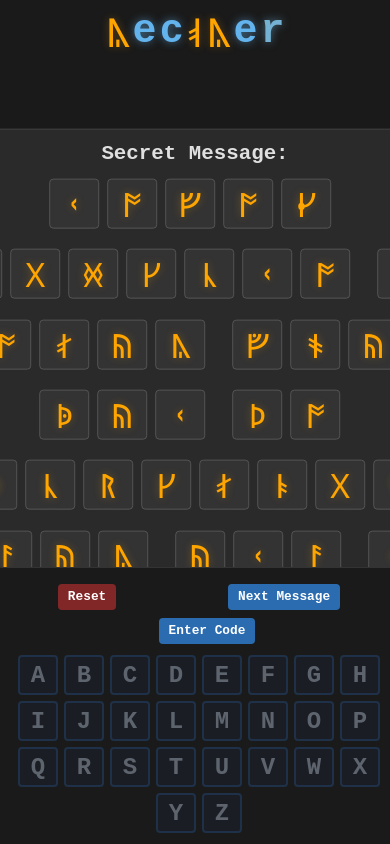
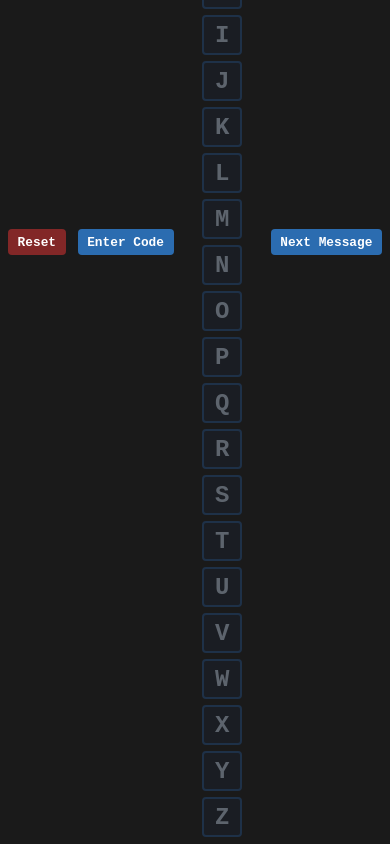
Before and after one commit to Vincent-Mattana/Decoder, a React (Vite) app: page / in a window 390 px wide. Built offline with nearby package versions, Linux system fonts and the light colour scheme.

Commit message:
Controll buttons on bottom

```diff
--- a/src/components/cipherDecoder.css
+++ b/src/components/cipherDecoder.css
@@ -340,6 +340,8 @@ body, html {
   font-weight: bold;
   cursor: pointer;
   transition: all 0.2s ease;
+  min-width: 110px;
+  text-align: center;
 }
 
 .action-button:hover:not(:disabled) {
@@ -361,7 +363,8 @@ body, html {
 }
 
 .action-button.code {
-  margin-left: 1rem;
+  margin-left: 0;
+  margin-top: 0.5rem;
 }
 
 .action-button.load,
@@ -393,9 +396,9 @@ body, html {
   display: flex;
   flex-direction: row;
   justify-content: space-between;
-  align-items: center;
+  align-items: flex-start;
   width: 100%;
-  max-width: 900px;
+  max-width: 100%;
   margin: 0 auto;
   padding: 0.25rem;
 }
@@ -403,21 +406,26 @@ body, html {
 .keyboard-buttons {
   display: flex;
   flex-direction: column;
-  justify-content: center;
-  align-items: center;
-  padding: 0 0.5rem;
+  justify-content: flex-start;
+  align-items: flex-start;
   gap: 0.5rem;
+  min-width: 120px;
 }
 
 .keyboard-buttons.left-side {
-  margin-right: 0.5rem;
+  margin-right: 0;
+  order: 1;
+  display: flex;
+  flex-direction: column;
+  align-items: flex-start;
+  padding-left: 1rem;
 }
 
 .keyboard-buttons.right-side {
-  margin-left: 0.5rem;
-  display: flex;
-  flex-direction: column;
-  align-items: center;
+  margin-left: 0;
+  order: 3;
+  align-items: flex-end;
+  padding-right: 1rem;
 }
 
 .alphabet {
@@ -429,6 +437,7 @@ body, html {
   max-width: 650px;
   margin: 0 auto;
   padding: 0.25rem;
+  order: 2;
 }
 
 /* Letter buttons in the alphabet */
@@ -564,7 +573,8 @@ body, html {
 
 .code-input.integrated {
   width: 100%;
-  min-width: unset;
+  min-width: 110px;
+  max-width: 150px;
   background-color: #333;
   border: none;
   border-radius: 4px;
@@ -912,6 +922,7 @@ body, html {
   }
 
   .action-button {
+    min-width: auto;
     padding: 0.3rem 0.5rem;
     font-size: 0.8rem;
   }
@@ -932,33 +943,51 @@ body, html {
 
   .keyboard-content {
     flex-wrap: wrap;
-    justify-content: center;
+    justify-content: space-between;
+    align-items: center;
+    max-width: 100%;
+    padding: 0;
   }
 
   .keyboard-buttons {
     flex-direction: row;
-    width: 100%;
-    justify-content: space-around;
-    padding: 0.25rem 0;
+    min-width: auto;
+    gap: 0.25rem;
   }
 
   .keyboard-buttons.left-side {
     margin-right: 0;
     order: 1;
+    flex-direction: row;
+    justify-content: flex-start;
+    align-items: center;
+    padding-left: 0.5rem;
   }
 
   .keyboard-buttons.right-side {
     margin-left: 0;
-    order: 2;
+    order: 3;
+    justify-content: flex-end;
+    align-items: center;
+    padding-right: 0.5rem;
   }
 
   .alphabet {
-    order: 3;
+    order: 2;
     width: 100%;
   }
 
   .code-input.integrated {
     width: auto;
+    min-width: 80px;
+    max-width: 120px;
+    margin-left: 0.5rem;
+    margin-top: 0;
+  }
+
+  .action-button.code {
+    margin-top: 0;
+    margin-left: 0.5rem;
   }
 }
 
--- a/src/components/cipherDecoder.tsx
+++ b/src/components/cipherDecoder.tsx
@@ -544,9 +544,21 @@ export function CipherDecoder() {
                 <button className="action-button reset" onClick={handleResetMapping}>
                   Reset
                 </button>
-                <button className="action-button" onClick={handleNewMessage}>
-                  Next Message
+                <button className="action-button code" onClick={toggleCodeInput}>
+                  {showCodeInput ? "Cancel" : "Enter Code"}
                 </button>
+                {showCodeInput && (
+                  <input
+                    ref={codeInputRef}
+                    type="text"
+                    placeholder="Code"
+                    className="code-input integrated"
+                    value={codeInputValue}
+                    onChange={handleCodeInputChange}
+                    onKeyDown={handleCodeInputKeyDown}
+                    maxLength={4}
+                  />
+                )}
               </div>
 
               <div className="alphabet">
@@ -575,21 +587,9 @@ export function CipherDecoder() {
               </div>
 
               <div className="keyboard-buttons right-side">
-                <button className="action-button code" onClick={toggleCodeInput}>
-                  {showCodeInput ? "Cancel" : "Enter Code"}
+                <button className="action-button" onClick={handleNewMessage}>
+                  Next Message
                 </button>
-                {showCodeInput && (
-                  <input
-                    ref={codeInputRef}
-                    type="text"
-                    placeholder="Code"
-                    className="code-input integrated"
-                    value={codeInputValue}
-                    onChange={handleCodeInputChange}
-                    onKeyDown={handleCodeInputKeyDown}
-                    maxLength={4}
-                  />
-                )}
               </div>
             </div>
           </div>
```
